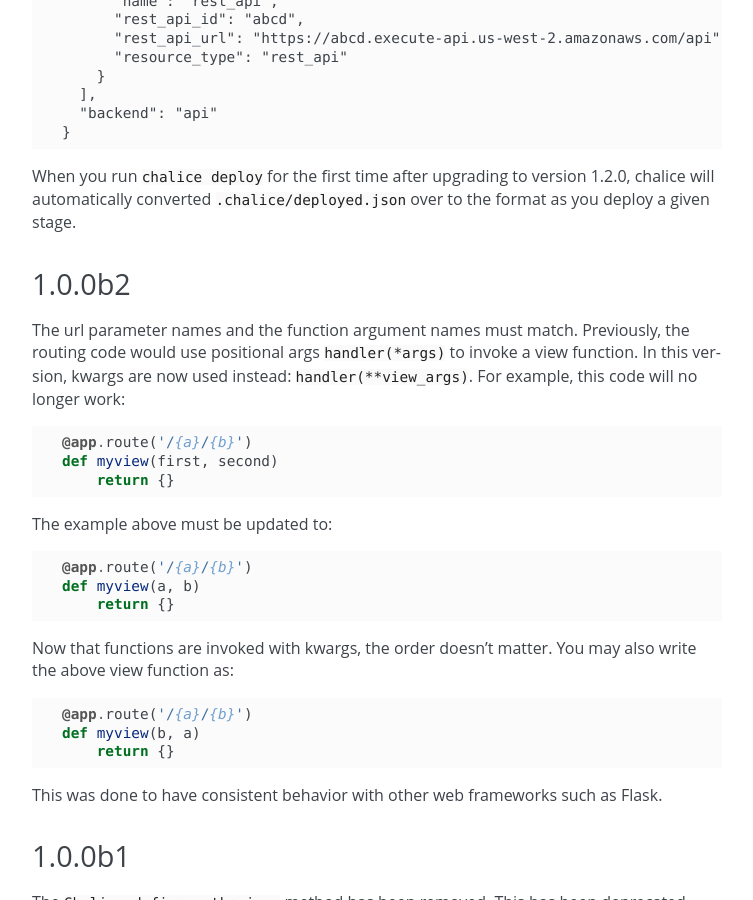
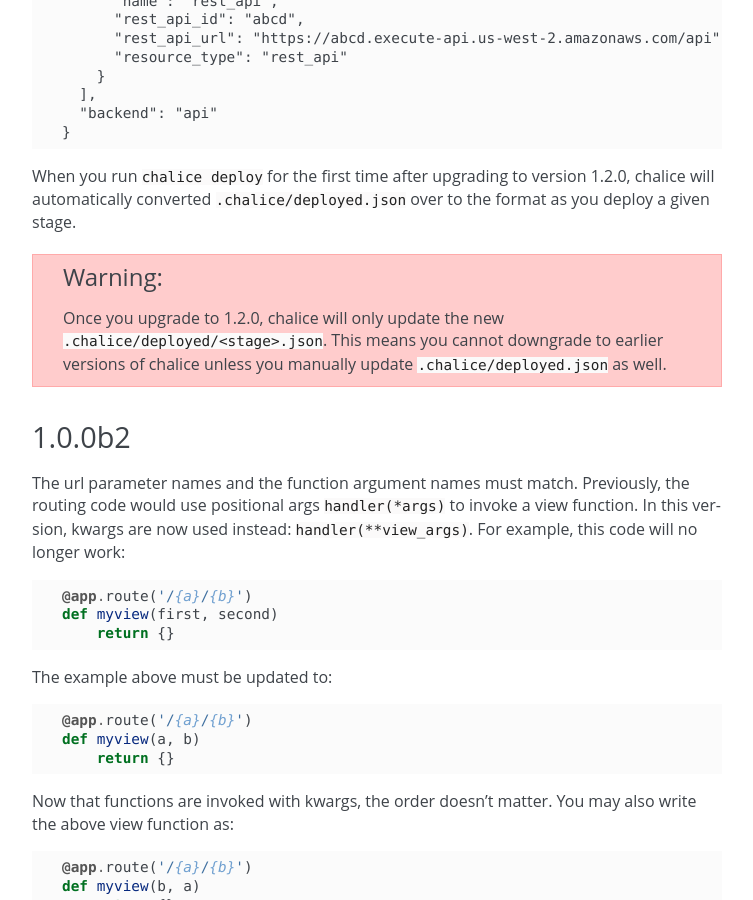
Before and after one commit to aws/chalice, a Sphinx documentation site: the page built from docs/source/upgrading.rst, in a window 1280 px wide and 900 px high, scrolled down 1749 px. Shown: the whole window, without its empty margins (398-1151 px from the left). Built offline with Sphinx 7.4.7, drawn with Linux system fonts in a browser that asks for light colours; pages that are not in the unit, such as notebooks, are missing from menus.

Commit message:
Add note about downgrades

```diff
--- a/docs/source/upgrading.rst
+++ b/docs/source/upgrading.rst
@@ -108,6 +108,13 @@ like this::
 When you run ``chalice deploy`` for the first time after upgrading to version
 1.2.0, chalice will automatically converted ``.chalice/deployed.json`` over to
 the format as you deploy a given stage.
+
+.. warning::
+
+  Once you upgrade to 1.2.0, chalice will only update the new
+  ``.chalice/deployed/<stage>.json``.  This means you cannot downgrade
+  to earlier versions of chalice unless you manually update
+  ``.chalice/deployed.json`` as well.
 
 
 .. _v1-0-0b2:
```
